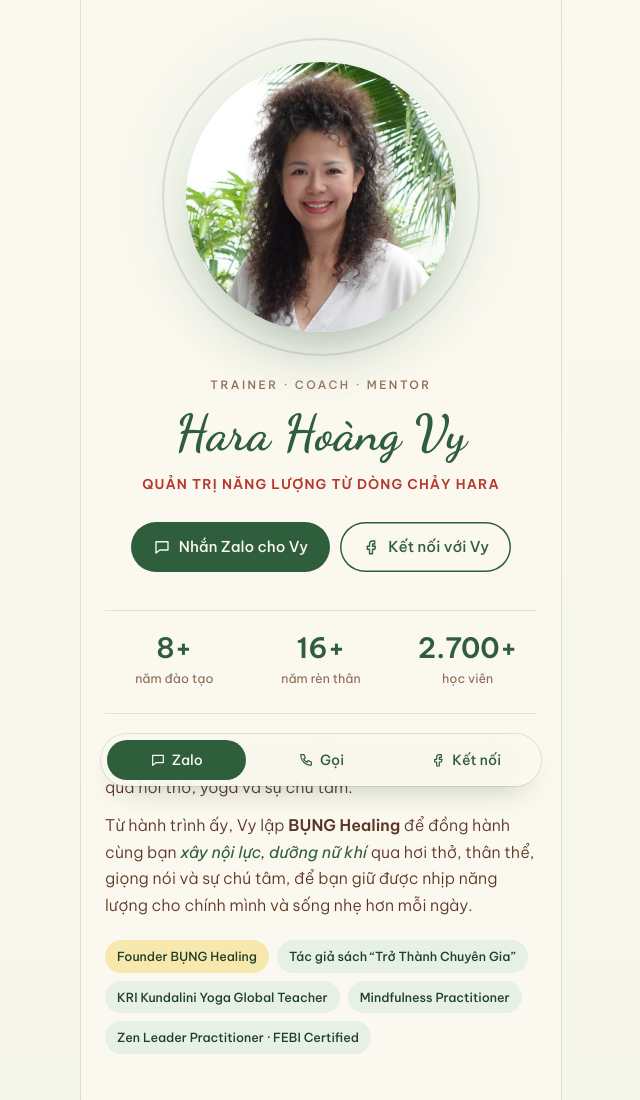
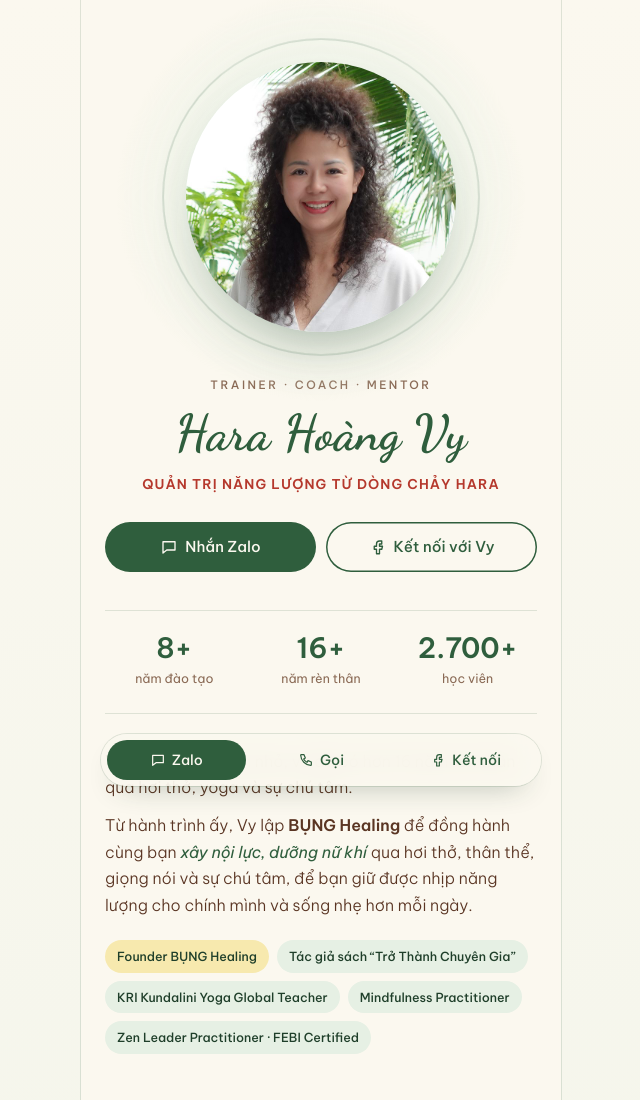
Before and after one commit to bunghealing/hara-hoang-vy, a plain HTML site: page index.html in a window 1280 px wide. Shown: the top 1100 px of the page, without its empty margins (319-959 px from the left). Drawn offline with Linux system fonts and the light colour scheme.

Commit message:
Hai nút đầu trang bằng nhau, chữ luôn một dòng
Co-Authored-By: Claude Opus 5.5 <noreply@anthropic.com>
Claude-Session: https://claude.ai/code/session_019N7djb8kaSE4HGH627Ui2Q

```diff
--- a/index.html
+++ b/index.html
@@ -56,7 +56,8 @@ h1.script{font-size:50px;line-height:1.05;margin:12px 0 6px}
 .tagline{margin-top:14px;font-weight:600;color:#B5382C;font-size:13.5px;letter-spacing:.08em;text-transform:uppercase}
 .intro{margin:16px auto 0;max-width:360px;font-size:16.5px;font-weight:300}
 .intro b{font-weight:600;color:var(--forest)}
-.actions{display:flex;gap:10px;justify-content:center;margin:26px 0 8px;flex-wrap:wrap}
+.actions{display:grid;grid-template-columns:repeat(2,minmax(0,1fr));gap:10px;margin:26px 0 8px}
+.actions .btn{justify-content:center;white-space:nowrap;overflow:hidden;padding:13px 8px;font-size:clamp(13px,3.9vw,15px);gap:7px}
 .btn{display:inline-flex;align-items:center;gap:8px;padding:13px 22px;border-radius:999px;font-weight:500;font-size:15px;
   transition:transform .4s ease,background .4s ease;cursor:pointer;border:0;font-family:inherit}
 .btn:active{transform:scale(.97)}
@@ -165,7 +166,7 @@ footer{text-align:center;font-size:12px;color:var(--brown-soft);margin-top:44px}
     <div class="actions">
       <a class="btn btn-primary" data-zalo href="#">
         <svg viewBox="0 0 24 24" fill="none" stroke="currentColor" stroke-width="1.8"><path d="M4 5h16v11H9l-5 4z" stroke-linejoin="round"/></svg>
-        Nhắn Zalo cho Vy</a>
+        Nhắn Zalo</a>
       <a class="btn btn-ghost" data-fb href="#">
         <svg viewBox="0 0 24 24" fill="none" stroke="currentColor" stroke-width="1.8"><path d="M14 8h3V4h-3a4 4 0 0 0-4 4v3H7v4h3v6h4v-6h3l1-4h-4V8z" stroke-linejoin="round"/></svg>
         Kết nối với Vy</a>
```
